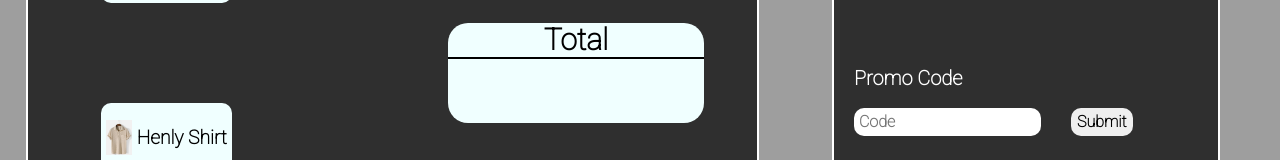
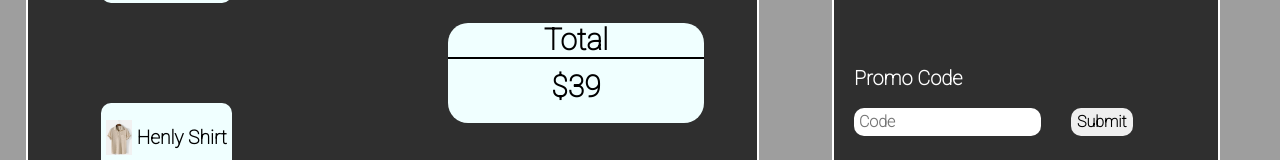
Before and after one commit to Chimken123456/Assignment-1, a plain HTML site: page checkout.html in a window 1280 px wide. Shown: the part 438-598 px from the top of the page. Drawn offline with Linux system fonts and the light colour scheme; the site is published under a folder, as on GitHub Pages, so addresses that start at the root find nothing.

Commit message:
changes_final?

```diff
--- a/checkout.html
+++ b/checkout.html
@@ -95,7 +95,7 @@
                 </button>
             </form>
         </div>
-        <script src = "/js/script.js"></script>
+        <script src = "js/script.js"></script>
     </body>
 
 
```
Also changed, not shown: index.html (+1 -1 lines), shop.html (+1 -1 lines).
